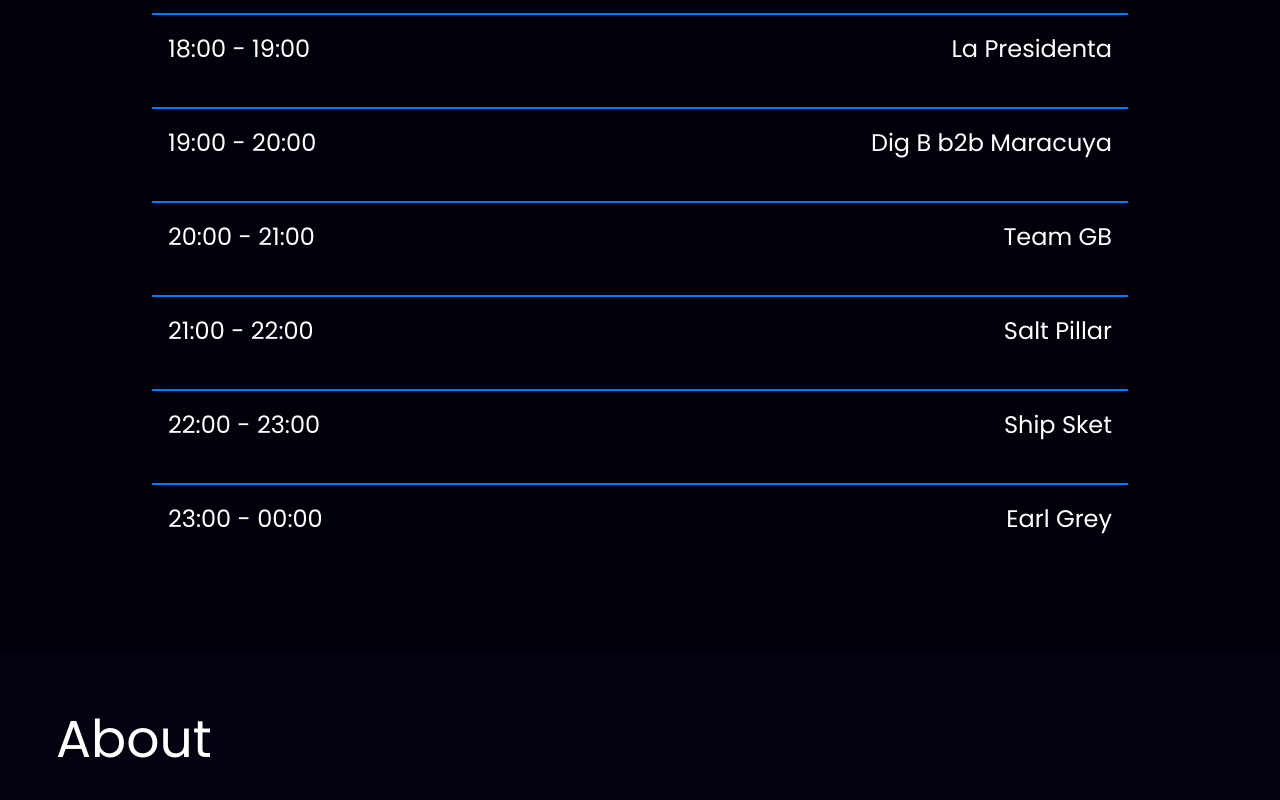
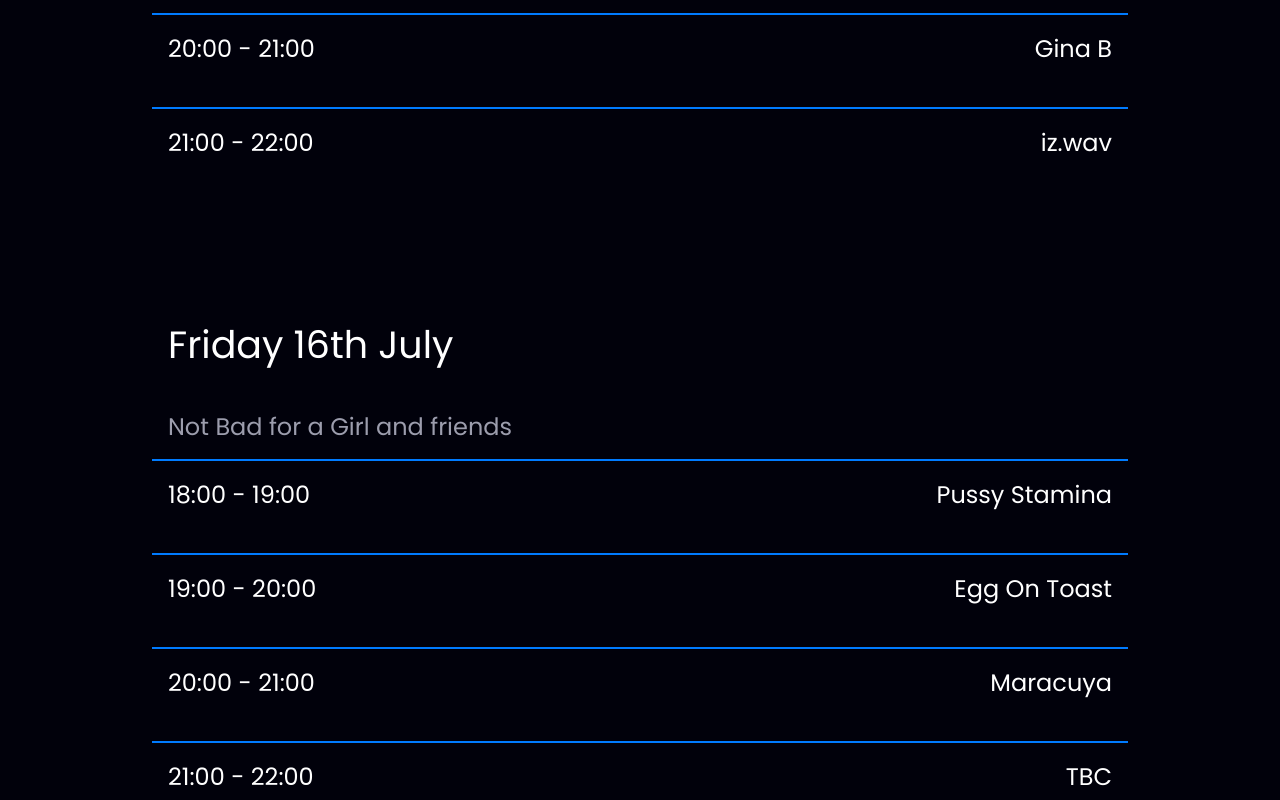
Before and after one commit to katiemhughes/radio-website, a React (Create React App) app: page / in a window 1280 px wide. Shown: the part 1360-2160 px from the top of the page. Built offline with nearby package versions, Linux system fonts and the light colour scheme.

Commit message:
Schedule updated

```diff
--- a/src/components/schedule/Schedule.js
+++ b/src/components/schedule/Schedule.js
@@ -3,6 +3,7 @@ import "./Schedule.css";
 import "../home/Data";
 import ScheduleItem from "./ScheduleItem";
 import ScheduleDate from "./ScheduleDate";
+import ScheduleTakeover from "./ScheduleTakeover";
 
 const Schedule = () => {
     return (
@@ -10,45 +11,16 @@ const Schedule = () => {
             <h1 className="schedule-title">SCHEDULE</h1>
             <table className="schedule-table">
                 <ScheduleDate
-                    showDate="Saturday 10th July"
+                    showDate="Thursday 15th July"
                 />
-                <ScheduleItem
+                {/* <ScheduleItem
                     showTime="16:00 - 17:00"
                     showName="Joey T"
                 />
                 <ScheduleItem
                     showTime="17:00 - 18:00"
                     showName="Ellen"
-                />
-                <ScheduleItem
-                    showTime="18:00 - 19:00"
-                    showName="La Presidenta"
-                />
-                <ScheduleItem
-                    showTime="19:00 - 20:00"
-                    showName="Dig B b2b Maracuya"
-                />
-                <ScheduleItem
-                    showTime="20:00 - 21:00"
-                    showName="Team GB"
-                />
-                <ScheduleItem
-                    showTime="21:00 - 22:00"
-                    showName="Salt Pillar"
-                />
-                <ScheduleItem
-                    showTime="22:00 - 23:00"
-                    showName="Ship Sket"
-                />
-                <ScheduleItem
-                    showTime="23:00 - 00:00"
-                    showName="Earl Grey"
-                />
-            </table>
-            {/* <table>
-                <ScheduleDate
-                    showDate="Thursday 15th July"
-                />
+                /> */}
                 <ScheduleItem
                     showTime="18:00 - 19:00"
                     showName="Rhys Evans"
@@ -65,17 +37,25 @@ const Schedule = () => {
                     showTime="21:00 - 22:00"
                     showName="iz.wav"
                 />
+                {/* <ScheduleItem
+                    showTime="22:00 - 23:00"
+                    showName="Ship Sket"
+                />
+                <ScheduleItem
+                    showTime="23:00 - 00:00"
+                    showName="Earl Grey"
+                /> */}
             </table>
-            <table>
+            <table className="schedule-table">
                 <ScheduleDate
                     showDate="Friday 16th July"
                 />
                 <ScheduleTakeover
-                    takeoverShow="Not Bad for a Girl Takeover"
+                    takeoverShow="Not Bad for a Girl and friends"
                 />
                 <ScheduleItem
                     showTime="18:00 - 19:00"
-                    showName="DaiSu"
+                    showName="Pussy Stamina"
                 />
                 <ScheduleItem
                     showTime="19:00 - 20:00"
@@ -83,18 +63,18 @@ const Schedule = () => {
                 />
                 <ScheduleItem
                     showTime="20:00 - 21:00"
-                    showName="MOLL"
+                    showName="Maracuya"
                 />
                 <ScheduleItem
                     showTime="21:00 - 22:00"
-                    showName="ThtGrl"
+                    showName="TBC"
                 />
                 <ScheduleItem
                     showTime="22:00 - 23:00"
-                    showName="Velmz"
+                    showName="MOLL"
                 />
             </table>
-            <table>
+            <table className="schedule-table">
                 <ScheduleDate
                     showDate="Saturday 17th July"
                 />
@@ -104,15 +84,15 @@ const Schedule = () => {
                 />
                 <ScheduleItem
                     showTime="18:00 - 19:00"
-                    showName="Charlie B b2b Pussy Stamina"
+                    showName="Charlie B"
                 />
                 <ScheduleItem
                     showTime="19:00 - 20:00"
-                    showName="Monir"
+                    showName="Mercy System fka Monir"
                 />
                 <ScheduleItem
                     showTime="20:00 - 21:00"
-                    showName="Mix-Stress"
+                    showName="Shannon From Admin"
                 />
                 <ScheduleItem
                     showTime="21:00 - 22:00"
@@ -120,9 +100,9 @@ const Schedule = () => {
                 />
                 <ScheduleItem
                     showTime="22:00 - 23:00"
-                    showName="Poison Ivy"
+                    showName="TBC"
                 />
-            </table> */}
+            </table>
         </div>
     )
 }
```
